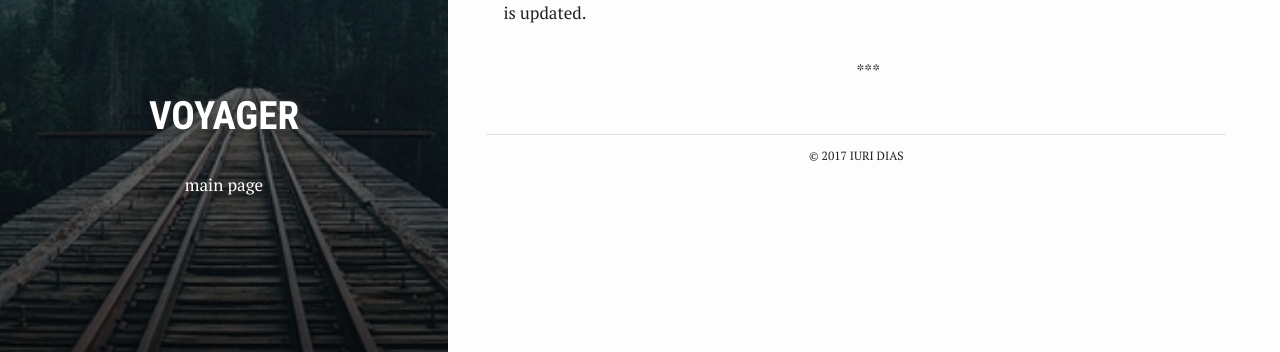
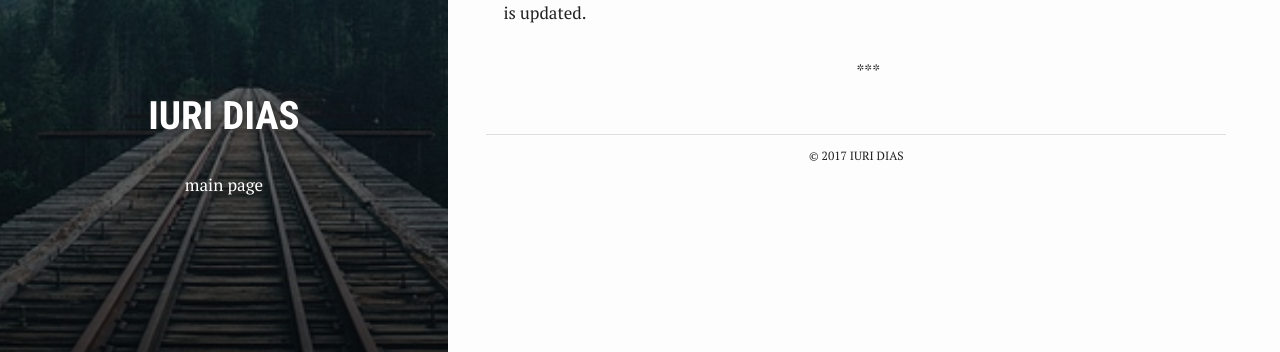
Before and after one commit to mixedway/iuridias.github.io, a Jekyll site: the page built from index.html, in a window 1280 px wide. Shown: the part 506-858 px from the top of the page. Built offline with Jekyll 4.4.1, drawn with Linux system fonts in a browser that asks for light colours.

Commit message:
mudança nos titulos

```diff
--- a/index.html
+++ b/index.html
@@ -1,8 +1,8 @@
 ---
 bg: "rails.jpg"
 layout: default
-crawlertitle: "Jekyll blog"
-title: "Voyager"
+crawlertitle: "Iuri Dias"
+title: "Iuri Dias"
 summary: "main page"
 ---
 
```
